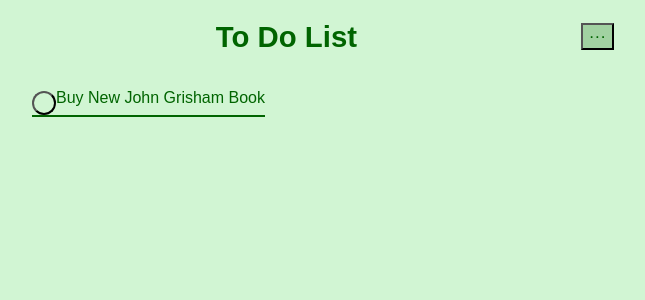
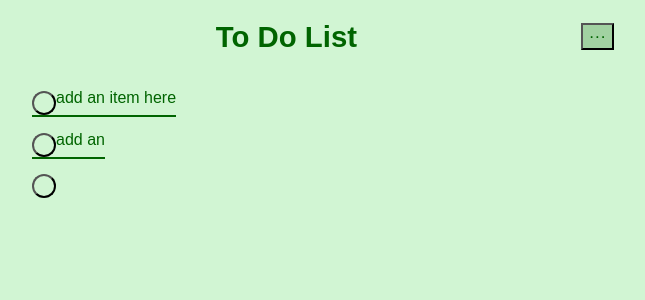
Before and after one commit to valentinavallalta/cs124-lab2, a React (Create React App) app: page / in a window 1280 px wide. Shown: the top 300 px of the page, without its empty margins (8-653 px from the left). Built offline with nearby package versions, Linux system fonts and the light colour scheme.

Commit message:
added empty object at back of list, adds items

```diff
--- a/src/App.js
+++ b/src/App.js
@@ -1,17 +1,53 @@
 import './App.css';
 import List from "./List";
 import Header from "./Header";
-//import useState from 'react';
+import {useState} from 'react';
+
+const data = [
+    {
+        id: 1,
+        content: "add an item here"
+    },
+    {
+        id: 2,
+        content: "add an "
+    }
+]
+
+let counter = 3;
 
 function App() {
 
-  return (
-      <body>
+    const [toDoItems, setToDoItems] = useState(data);
+    const [completedItemIDs, setCompletedItemIDs] = useState([]);
+
+    function addItem(itemContent) {
+        setToDoItems([...toDoItems,{id: counter, content: itemContent}])
+        counter++;
+        console.log(counter)
+    }
+
+    function toggleItemCompleted(id) {
+        if (completedItemIDs.includes(id)) {
+            setCompletedItemIDs(completedItemIDs.filter(p => p!== id))
+        }
+        else {
+            setCompletedItemIDs([...completedItemIDs, id]);
+        }
+    }
+
+    /* FUNCTION THAT SETS TODO ITEMS - DELETES COMPLETED ITEMS  */
+
+    /* FUNCTION TODO TOGGLE (?) SHOW/HIDE COMPLETED */
+
+    return (
         <div className="App">
-          <Header ></Header>
-          <List></List>
+            <Header></Header>
+            <List items = {toDoItems}
+                  completedItems = {completedItemIDs}
+                  onAddItem = {addItem}
+                  onItemCompleted = {toggleItemCompleted}></List>
         </div>
-      </body>
   );
 }
 
--- a/src/Item.css
+++ b/src/Item.css
@@ -3,14 +3,20 @@
 
     text-decoration: line-through;
     z-point: 1;
+
+    border-bottom: 2px solid darkgreen;
 }
 
 .editing {
     background: #a1d2a1;
+
+    border-bottom: 2px solid darkgreen;
 }
 
 .uncompleted {
     list-style-type: none;
+
+    border-bottom: 2px solid darkgreen;
 }
 
 .uncompleted button {
@@ -27,5 +33,4 @@
 
 .empty {
     color: #8ab28a;
-    list-style-type: circle;
 }
--- a/src/Item.js
+++ b/src/Item.js
@@ -2,12 +2,10 @@ import './Item.css';
 import {useState} from "react";
 
 function Item(props) {
-    const [completed, setCompleted] = useState(false);
-
     /* props taken in: content (what the list item says)
     *                  class (what class it is, i.e. uncompleted / completed / empty */
-    return (<li className= {completed ? "completed": "uncompleted"}>
-        <button onClick={() => setCompleted(!completed)}></button>
+    return (<li className= {props.class}>
+        <button onClick={() => props.onItemCompleted(props.id)}></button>
         {props.content} </li>);
 }
 
--- a/src/List.css
+++ b/src/List.css
@@ -9,9 +9,23 @@
     margin: 10pt 0;
     width: fit-content;
     list-style-type: none;
-    border-bottom: 2px solid darkgreen;
 }
 
 #List ul {
     list-style-type: none;
 }
+
+.empty {
+    color: #8ab28a;
+    list-style-type: circle;
+}
+
+.empty div{
+    width: 125px;
+}
+
+.empty button {
+    border-radius: 50%;
+    padding: 10px;
+    background: #d1f5d3;
+}
--- a/src/List.js
+++ b/src/List.js
@@ -1,13 +1,24 @@
 import './List.css';
 import Item from "./Item"
 
-function List() {
+function List(props) {
     return (
-    <div id="List">
-    <ul>
-        <Item content={"Buy New John Grisham Book"}/>
-    </ul>
-    </div>);
+        <div id="List">
+            <ul>
+                {props.items.map(p =>
+                    <Item onItemCompleted={props.onItemCompleted}
+                          class={props.completedItems.includes(p.id) ? "completed" : "uncompleted"}
+                          id={p.id}
+                          content={p.content}
+                    key={p.id}/>
+                )}
+                <li onClick={() => props.onAddItem("wormsss")}
+                    className="empty">
+                    <button></button>
+                    {props.items.length === 0 ? "add new item here" : <div></div>}
+                </li>
+            </ul>
+        </div>);
 }
 
 export default List;
--- a/src/Menu.js
+++ b/src/Menu.js
@@ -1,6 +1,5 @@
 import './Menu.css';
 import {useState} from "react";
-
 
 function Menu() {
 
@@ -8,7 +7,6 @@ function Menu() {
 
     function toggleMenuDisplay() {
         setMenuDisplay(!menuDisplay)
-
     }
 
     return (
```
